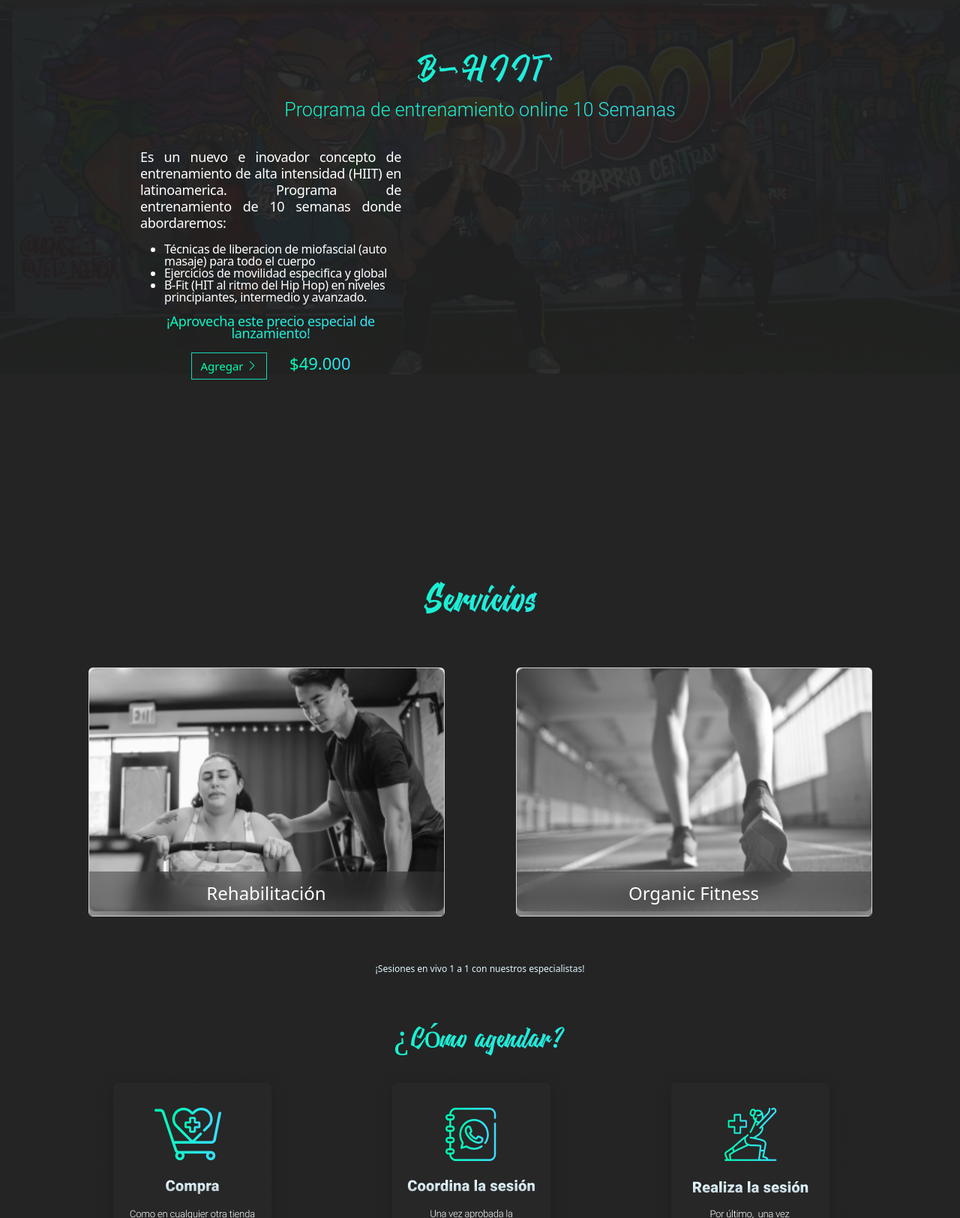
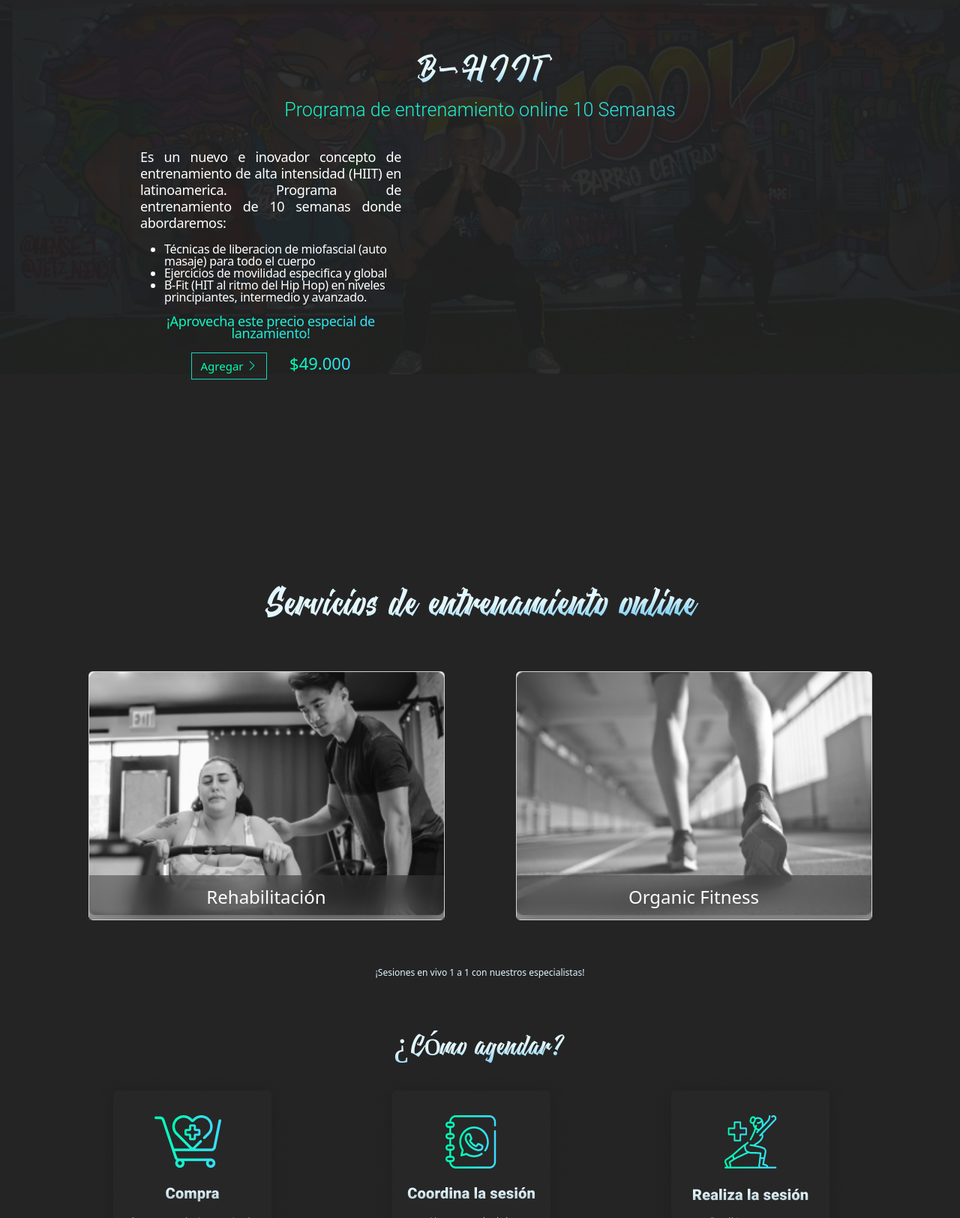
Before and after one commit to vmontoya50/b-fit-front, a plain HTML site: page breakinfit.html in a window 1280 px wide. Shown: the part 2273-3897 px from the top of the page at 75% size. Drawn offline with nearby package versions, Linux system fonts and the light colour scheme; grey boxes are pictures that could not be loaded.

```diff
--- a/breakinfit.html
+++ b/breakinfit.html
@@ -119,7 +119,7 @@
   <div class="container">
       <div class="row">
           <div class=" px-3 py-3 pt-md-5 pb-md-4 mx-auto text-center">
-              <h1 class="display-1 GaadientTitulo pt-2 ff-Brigherdz" style="font-size:56px; vertical-align: top; letter-spacing: 1%;">B-HIIT</h1>
+              <h1 class="display-1 GaadientTituloHeader  pt-2 ff-Brigherdz" style="font-size:56px; vertical-align: top; letter-spacing: 1%;">B-HIIT</h1>
               <p class="display-4 GaadientTitulo" style="font: size 32px ;line-height: 32px;line-height: 85%;vertical-align: top;letter-spacing: 1%;" >Programa de entrenamiento online 10 Semanas</p>
           </div>
       </div>
@@ -155,7 +155,7 @@
   <div class="container">
     <div class="row">
         <div class=" px-4 py-3 pt-8 pb-4 mx-auto text-center text-white">
-            <h1 class="display-1 GaadientTitulo pt-8 ff-Brigherdz" style="font-size: 64px; line-height: 82%; vertical-align: top; line-height: 64px; " >Servicios</h1>
+            <h1 class="display-1 GaadientTituloHeader  pt-8 ff-Brigherdz" style="font-size: 64px; line-height: 82%; vertical-align: top; line-height: 64px; " >Servicios de entrenamiento online</h1>
         </div>
     </div>
     <div class="row row-cols-lg-auto d-flex justify-content-around">
@@ -183,7 +183,7 @@
  <div class="container mt-5">
   <div class="row mt-5">
     <div class="col">
-      <h1 class="GaadientTitulo ff-Brigherdz" style=" font-size: 46px;">¿Cómo agendar?</h1>
+      <h1 class="GaadientTituloHeader  ff-Brigherdz" style=" font-size: 46px;">¿Cómo agendar?</h1>
     </div>
     <div class="row">
       <div class="col">
```
Also changed, not shown: index.html (+2 -2 lines).
